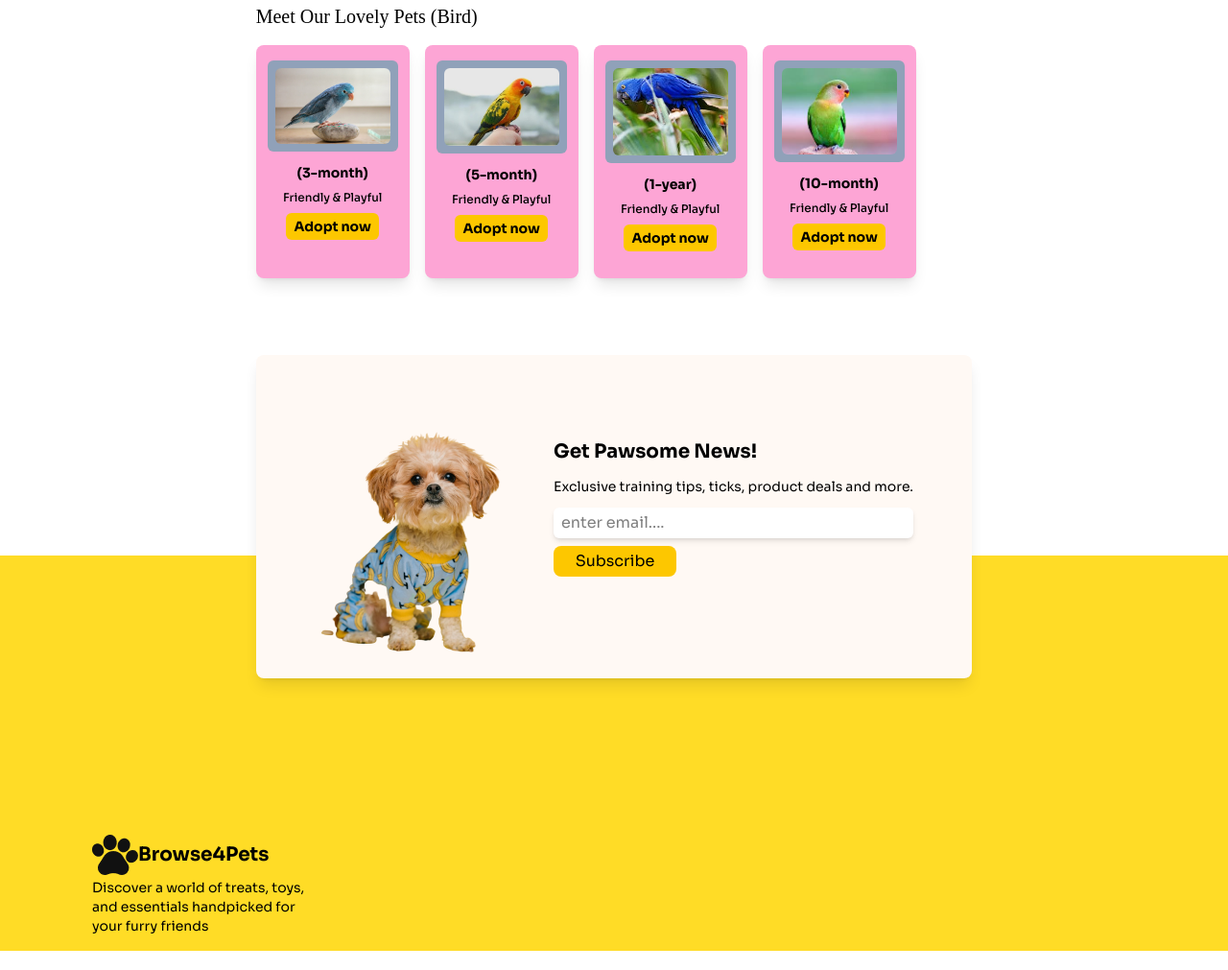
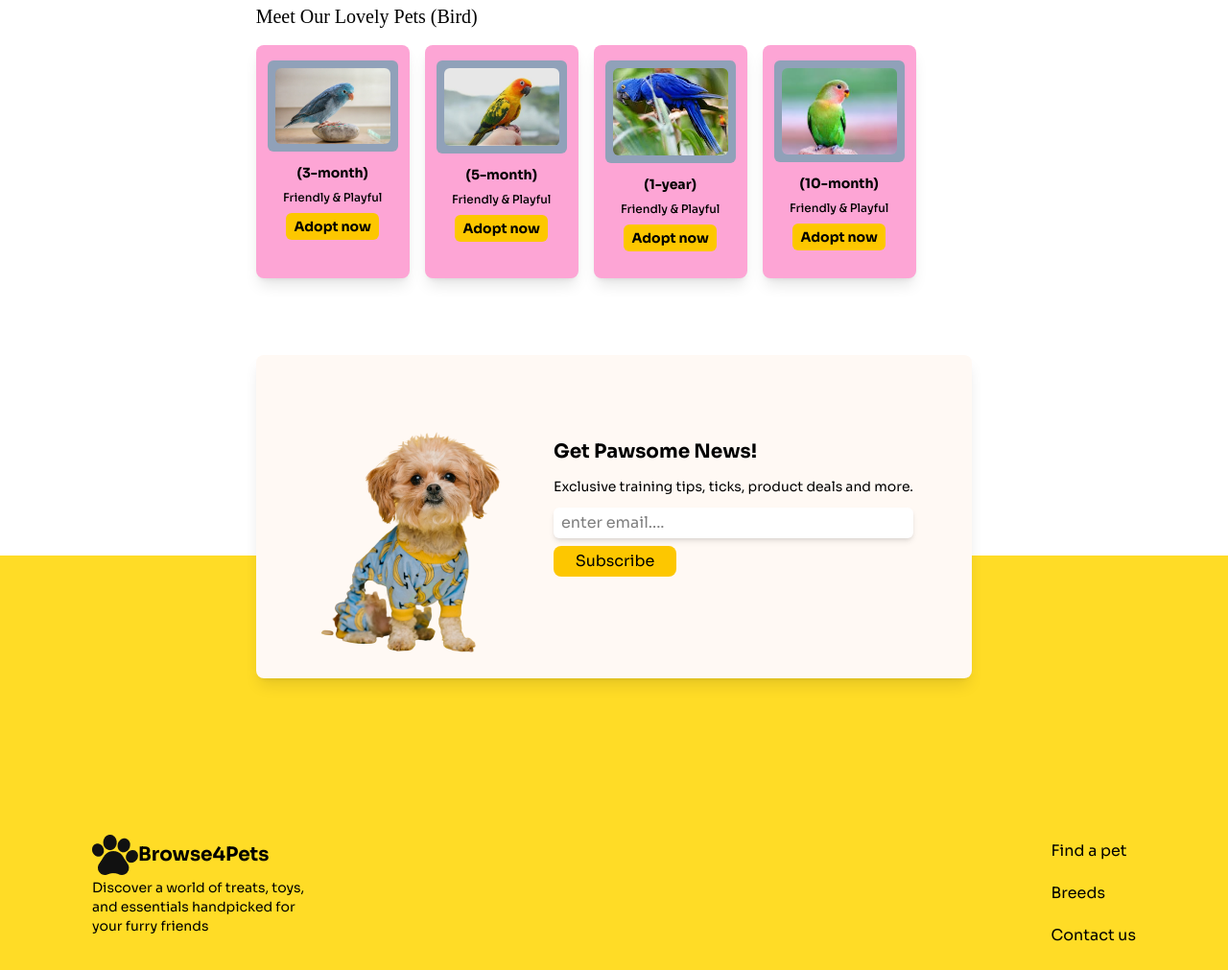
Before and after one commit to Silicon-Sorceress-Tawfia/A3-Pet-Shop, a plain HTML site: page index.html in a window 1280 px wide. Shown: the part 2704-3715 px from the top of the page at 96% size. Drawn offline with nearby package versions, Linux system fonts and the light colour scheme; a web font is replaced by a local one.

Commit message:
another touch

```diff
--- a/index.html
+++ b/index.html
@@ -505,6 +505,13 @@
             <p class="text-sm sm:w-60">Discover a world of treats, toys, and essentials handpicked for your furry friends</p>
         </div>
 
+        <div>
+            <ul class="space-y-5">
+                <li><a href="#">Find a pet</a></li>
+                <li><a href="#">Breeds</a></li>
+                <li><a href="#">Contact us</a></li>
+            </ul>
+        </div>
 
        </footer>
 
```
